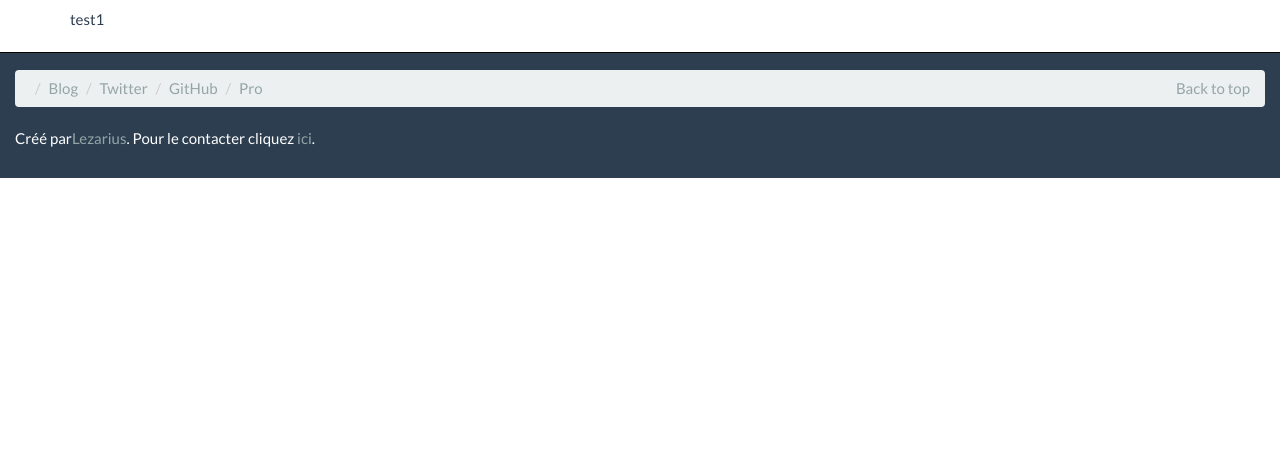
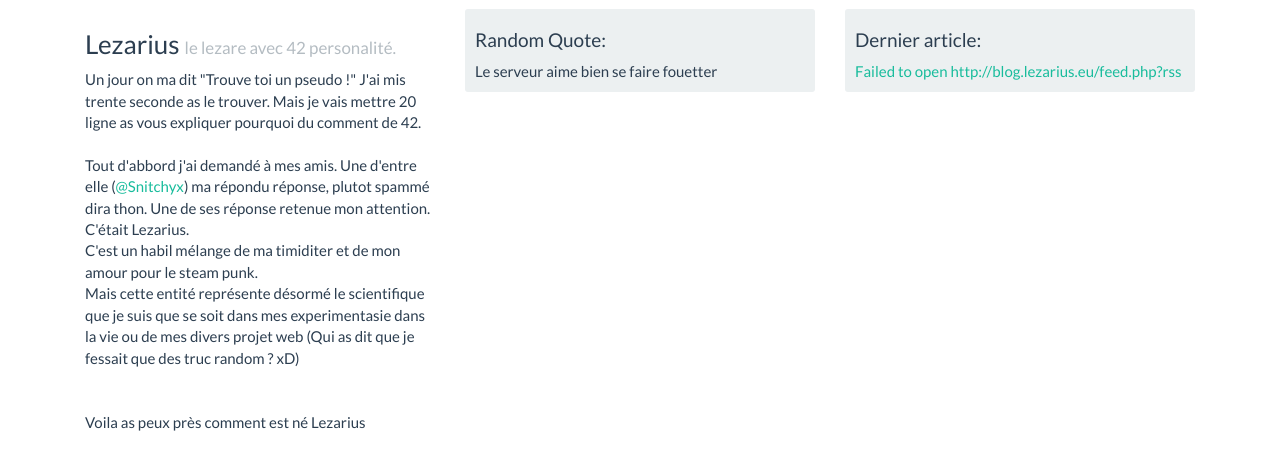
Before and after one commit to lezarius/Lezarius, a PHP site: page / in a window 1280 px wide. Shown: the part 61-531 px from the top of the page. Run offline with PHP 8.4, Linux system fonts and the light colour scheme; data that the repository does not hold is empty; some libraries are stand-ins or nearby versions.

Commit message:
Add intro" and last blog

```diff
--- a/index.php
+++ b/index.php
@@ -14,6 +14,21 @@
 <div class="container">
 
 
+<div class="col-xs-6 col-md-4">
+<h3>Lezarius <small>le lezare avec 42 personalité.</small></h3>
+<article>Un jour on ma dit "Trouve toi un pseudo !" J'ai mis trente seconde as le trouver. Mais je vais mettre 20 ligne as vous expliquer pourquoi du comment de 42.
+</br> </br>
+Tout d'abbord j'ai demandé à mes amis. Une d'entre elle (<a href="https://twitter.com/snitchyx">@Snitchyx</a>) ma répondu réponse, plutot spammé dira thon. Une de ses réponse retenue mon attention. C'était Lezarius.
+<br> C'est un habil mélange de ma timiditer et de mon amour pour le steam punk. <br>
+Mais cette entité représente désormé le scientifique que je suis que se soit dans mes experimentasie dans la vie ou de mes divers projet web (Qui as dit que je fessait que des truc random ? xD)
+<br><br><br>
+
+Voila as peux près comment est né Lezarius
+</article>
+</div>
+
+<div class="col-xs-6 col-md-4">
+<div class="well well-sm"> <h4>Random Quote:</h4>
 <?php $fichier = file('quote.txt'); // Nom du fichier qui contient les citations
 
 $total = count($fichier); // Total du nombre de lignes du fichier
@@ -23,9 +38,22 @@ $i = mt_rand(0, $total-1); // Nombre au hasard entre 0 et le total du nombre de
 echo $fichier[$i]; // On affiche une citation au hasard
 
  ?>
+ </div>
+ </div>
 
+<div class="col-xs-6 col-md-4">
+<div class="well well-sm">
+<h4>Dernier article:</h4>
+<a href="http://blog.lezarius.eu">
+  <?php $file = 'http://blog.lezarius.eu/feed.php?rss';
+if(!$xml = simplexml_load_file($file))
+  exit('Failed to open '.$file);
 
-
+echo($xml->channel->item->title)
+?>
+</a>
+</div>
+</div>
 
 
 
--- a/quote.txt
+++ b/quote.txt
@@ -1,3 +1,9 @@
-test1
-test2
-test3
+Le serveur aime bien se faire fouetter
+C'est un petit chinois qui fait tourner le serveur
+Lezarius est en faite Pinki Pie.
+Tout est Q
+Nuance best pony
+Se site as était devellopé avec des drogue !
+Sarah Connor ? Non c'est sur le serveur n° 13-37
+PURKWA LA VIE ?
+42.
```
